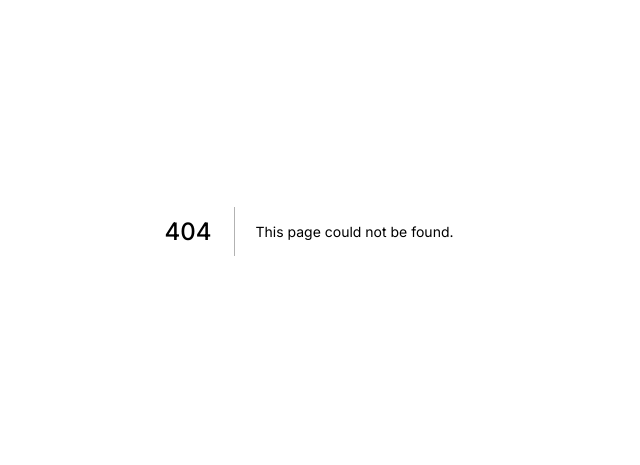
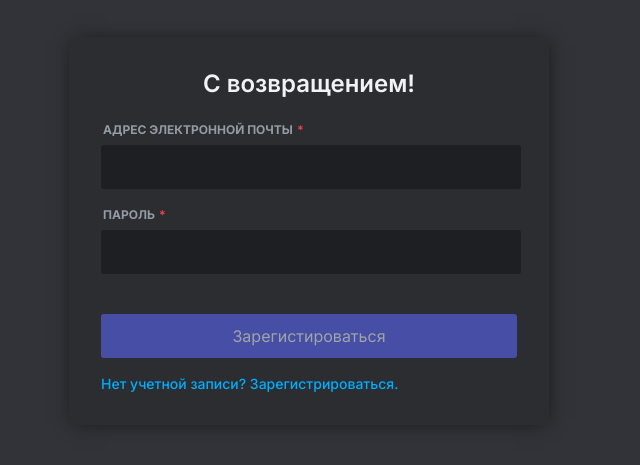
Before and after one commit to X5HR7/connect-frontend, a Next.js app: page /sign-in in a window 1280 px wide. Before the commit this address had no page. Shown: the part 169-634 px from the top of the page, without its empty margins (331-971 px from the left). Built offline with nearby package versions, Linux system fonts and the light colour scheme.

Commit message:
feat: реализовать страницы авторизации (/sign-in, /sign-up)

```diff
--- /dev/null
+++ b/src/app/(auth)/layout.module.scss
@@ -0,0 +1,20 @@
+.layout {
+	margin: 0;
+	padding: 0;
+	width: 100%;
+	height: 100vh;
+	display: flex;
+	flex-direction: row;
+	justify-content: center;
+	align-items: center;
+	background-color: var(--colorBackgroundPrimary);
+
+	&__content {
+		margin: 0;
+		padding: 32px;
+		width: 416px;
+		background-color: var(--colorBackgroundSecondary);
+		border-radius: 5px;
+		box-shadow: var(--colorBackgroundBlack) 1px 1px 20px -5px;
+	}
+}
--- /dev/null
+++ b/src/app/(auth)/layout.tsx
@@ -0,0 +1,12 @@
+import { ReactNode } from 'react';
+import styles from './layout.module.scss';
+
+const AuthLayout = ({ children }: { children: ReactNode }) => {
+	return (
+		<div className={styles.layout}>
+			<div className={styles.layout__content}>{children}</div>
+		</div>
+	);
+};
+
+export default AuthLayout;
--- /dev/null
+++ b/src/app/(auth)/sign-in/page.tsx
@@ -0,0 +1,17 @@
+'use client';
+
+import { SignInForm } from '@features/auth/sign-in-form';
+import { AuthLink, PageTitle } from '@shared/ui/auth';
+import React from 'react';
+
+const SignInPage = () => {
+	return (
+		<>
+			<PageTitle text={'С возвращением!'} />
+			<SignInForm />
+			<AuthLink href={'/sign-up'} text={'Нет учетной записи? Зарегистрироваться.'} />
+		</>
+	);
+};
+
+export default SignInPage;
```
Also changed, not shown: src/app/(auth)/sign-up/page.tsx (added, +16 -0 lines).
